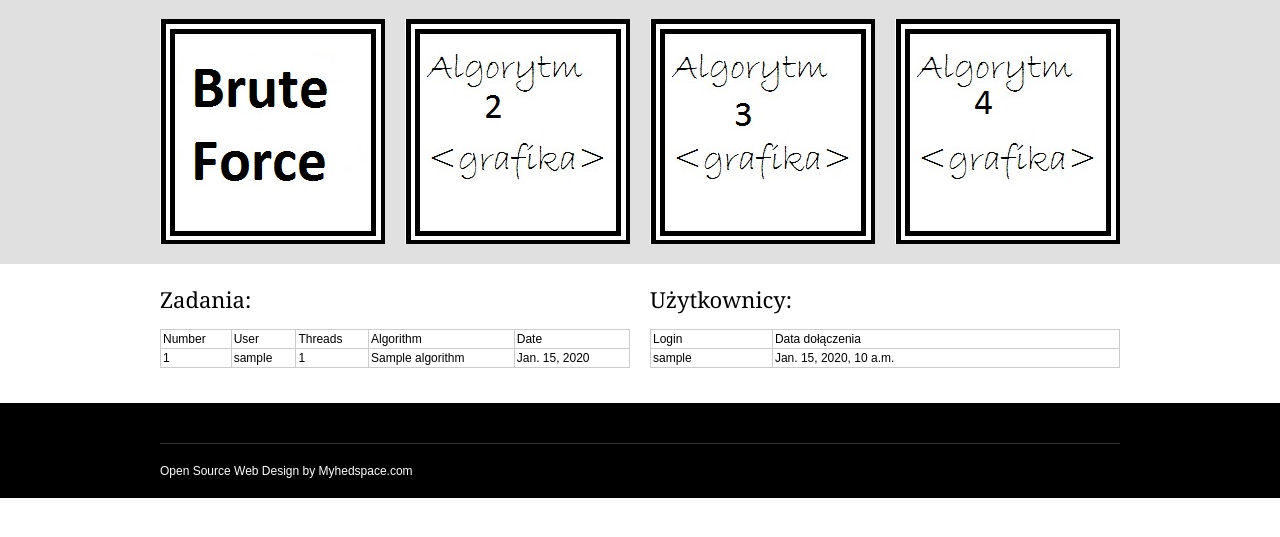
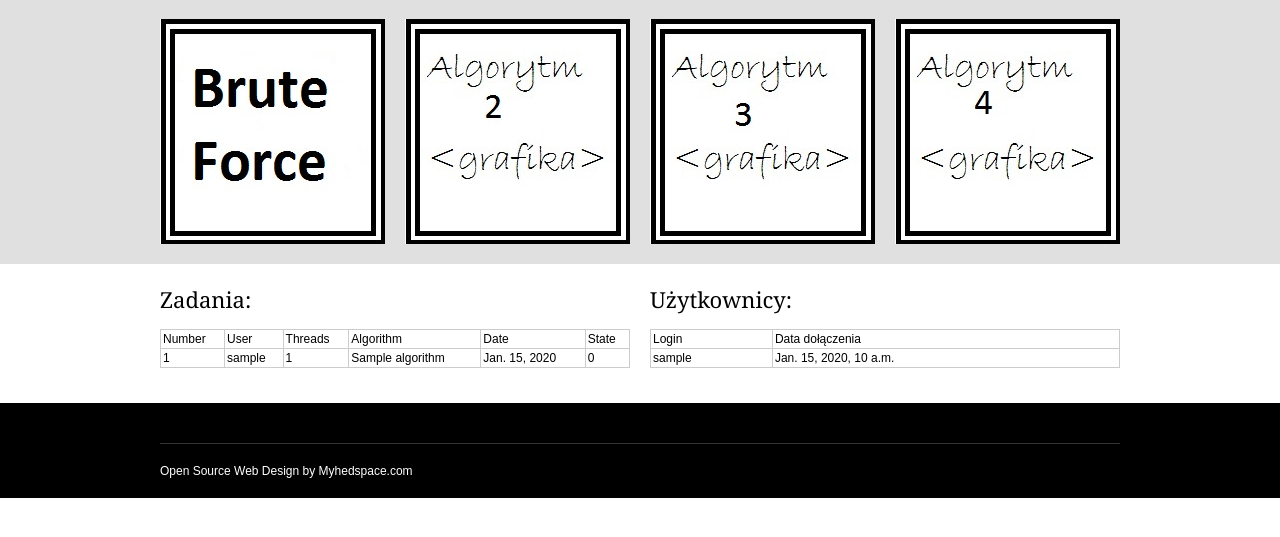
Before and after one commit to maciejKolanski/FactorerWebsite, a Django app: page / in a window 1280 px wide. Shown: the part 177-714 px from the top of the page. Run offline with Django 3.2, Linux system fonts and the light colour scheme; a user stored in the database is signed in; tables that the repository leaves empty hold one stand-in row (values such as "Sample post").

Commit message:
Adding bruteforce task to DB, minor changes in Index html

```diff
--- a/FactorerMain/models.py
+++ b/FactorerMain/models.py
@@ -1,5 +1,6 @@
 from django.contrib.auth.models import User
 from django.db import models
+from django.utils import timezone
 
 # Create your models here.
 
@@ -10,6 +11,7 @@ class UserData(models.Model):
 
     def __str__(self):
         return self.login
+
 
 class Algorithm(models.Model):
     name = models.CharField(max_length=30)
@@ -30,8 +32,8 @@ class Task(models.Model):
     )
 
     number_to_factor = models.BigIntegerField()
-    thread = models.IntegerField()
-    job_date = models.DateField()
+    thread = models.IntegerField(default=0)
+    job_date = models.DateField(default=timezone.now)
     user = models.ForeignKey(User, on_delete=models.CASCADE)
     algorithm = models.ForeignKey(Algorithm, on_delete=models.CASCADE)
     state = models.IntegerField(choices=STATUS_CHOICES, default=UNDONE_STATUS)
--- a/FactorerMain/views.py
+++ b/FactorerMain/views.py
@@ -1,10 +1,8 @@
 from django.views.generic import View
 from django.shortcuts import render
 from django.contrib.auth.forms import UserCreationForm
-from django.contrib.auth import authenticate, logout,  login
+from django.contrib.auth import authenticate, login
 from django.http import HttpResponseRedirect, HttpResponse
-from itertools import chain
-from operator import attrgetter
 from .models import *
 from .mixin import LoggedInMixin
 from .forms import *
@@ -15,10 +13,15 @@ from .forms import *
 class IndexView(LoggedInMixin, View):
     template_name = 'FactorerMain/index.html'
 
+    @staticmethod
+    def data_to_render():
+        tasks = Task.objects.order_by('state')
+        users = User.objects.order_by('username')
+        return {'tasks': tasks, 'users': users}
+
     def get(self, request, *args, **kwargs):
-        tasks = Task.objects.order_by('number_to_factor')
-        users = User.objects.order_by('username')
-        return render(request, self.template_name, {'tasks': tasks, 'users': users})
+        return render(request, self.template_name, IndexView.data_to_render())
+
 
 class UserView(LoggedInMixin, View):
     template_name = 'FactorerMain/userview.html'
@@ -41,9 +44,10 @@ class BruteforceView(LoggedInMixin, View):
         algorithm_form = AlgorithmInputForm(request.POST)
         if algorithm_form.is_valid():
             number = algorithm_form.cleaned_data['number']
-            html = "%s was send to database" % number
-            #TODO
-            return HttpResponse(html)
+            algorithm = Algorithm.objects.get(name="Brute Force")#TODO something with hardoced name
+            task = Task(number_to_factor=number, user=request.user, algorithm=algorithm)
+            task.save()
+            return render(request, IndexView.template_name, IndexView.data_to_render())
         return HttpResponse("Failed to get brute force number")
 
 
--- a/templates/FactorerMain/index.html
+++ b/templates/FactorerMain/index.html
@@ -29,6 +29,7 @@
             <td>Threads</td>
             <td>Algorithm</td>
             <td>Date</td>
+            <td>State</td>
         </tr>
         {% for task in tasks %}
             <tr>
@@ -37,6 +38,7 @@
                 <td>{{ task.thread }}</td>
                 <td>{{ task.algorithm }}</td>
                 <td>{{ task.job_date }}</td>
+                <td>{{ task.state }}</td>
             </tr>
         {% endfor %}
         </table>
```
